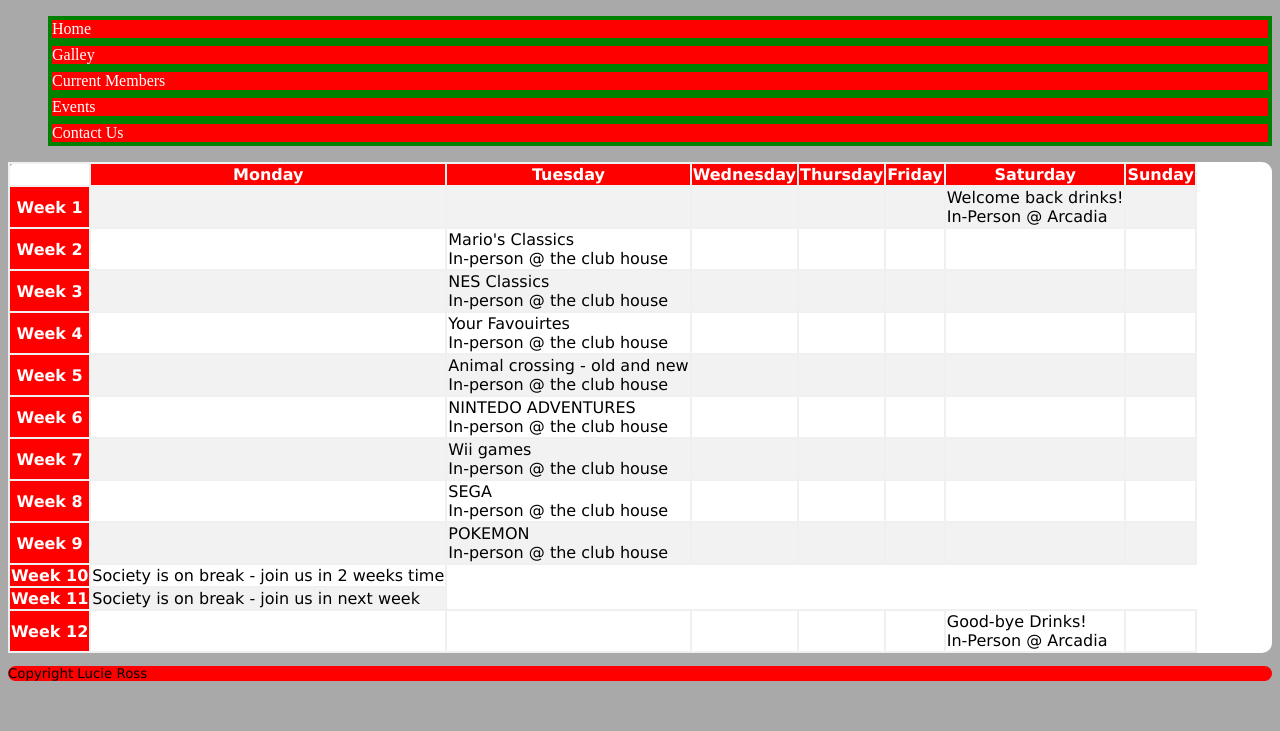
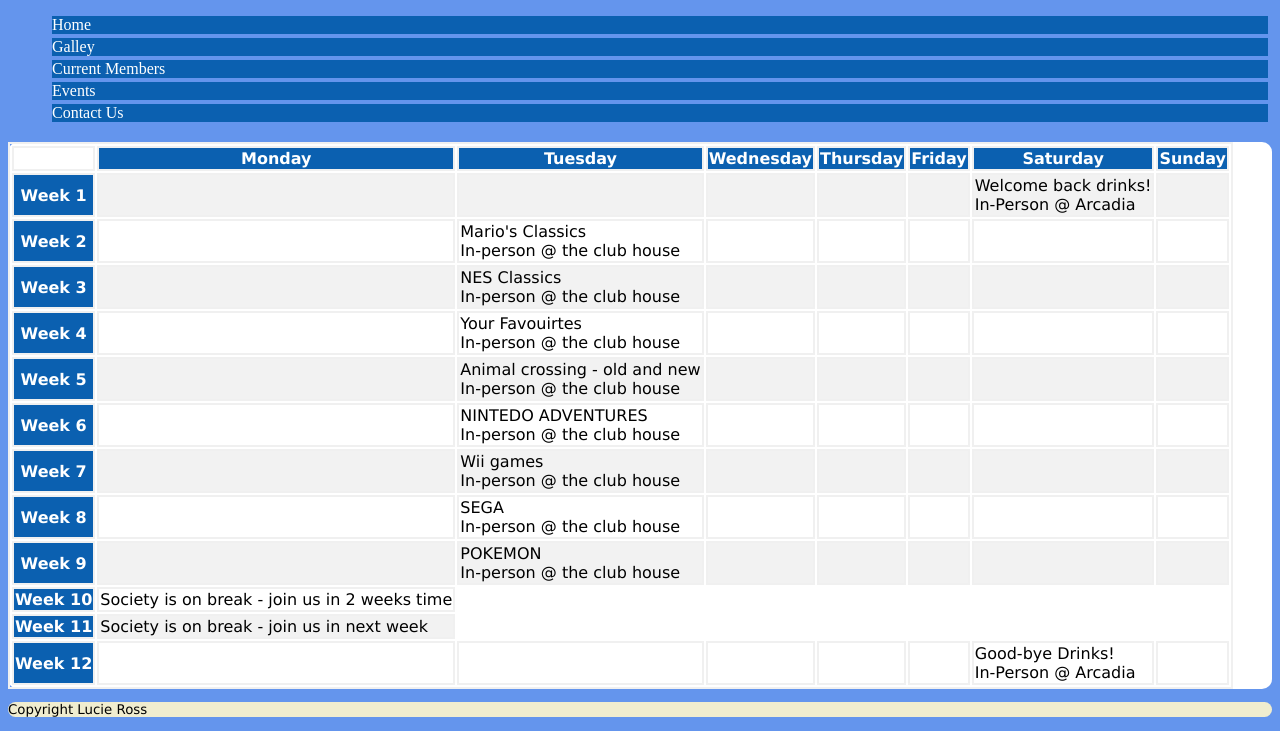
Before and after one commit to lucieross/Retro-Games-Society, a plain HTML site: page event_calendar.html in a window 1280 px wide. Shown: the part 80-811 px from the top of the page. Drawn offline with Linux system fonts and the light colour scheme.

Commit message:
Update main.css

```diff
--- a/css/main.css
+++ b/css/main.css
@@ -1,31 +1,12 @@
 body{
-    background-color: darkgrey;
+    background-color: cornflowerblue;
+
 }
 
 header {
     background-color: white;
     border-top-left-radius: 10px;
     border-top-right-radius: 10px;
-}
-
-nav li{
-    border: 4px, solid, green;
-    background-color: red;
-    list-style-type: none;
-}
-
-nav li a {
-    color: white;
-    text-align: center;
-    text-decoration: none;
-}
-
-Nav li:hover{
-    background-color: black;
-}
-
-.active{
-    background-color: red;
 }
 
 
@@ -58,17 +39,18 @@ aside{
 }
 
 footer{
-    background-color: red;
+    background-color: #F0EDCF;
     border-radius: 10px;
 }
 
 table {
-    font-family: Verdana;
-    border-collapse: collapse;
+    font-family: Verdana ;
+    border-collapse: separate;
+    border: 2px, solid, #f0f0f0;
 }
 
 table td, table th{
-    border: 2px, solid, #f0f0f0
+    border: 2px, solid, #f0f0f0;
 }
 
 table tr:nth-child(even){
@@ -76,10 +58,31 @@ table tr:nth-child(even){
 }
 
 table tr:hover {
-    background-color: grey;
+    background-color: cornflowerblue;
 }
 
 table th {
-    background-color: red;
+    background-color: #0B60B0;
     color: white;
 }
+
+nav li{
+    border: 4px, solid, cornflowerblue;
+    border-top: 2px;
+    background-color: #F0EDCF;
+    list-style-type: none;
+}
+
+nav li a {
+    color: white;
+    text-align: center;
+    text-decoration: none;
+}
+
+Nav li:hover{
+    background-color: black;
+}
+
+.active{
+    background-color: #0B60B0;
+}
```
